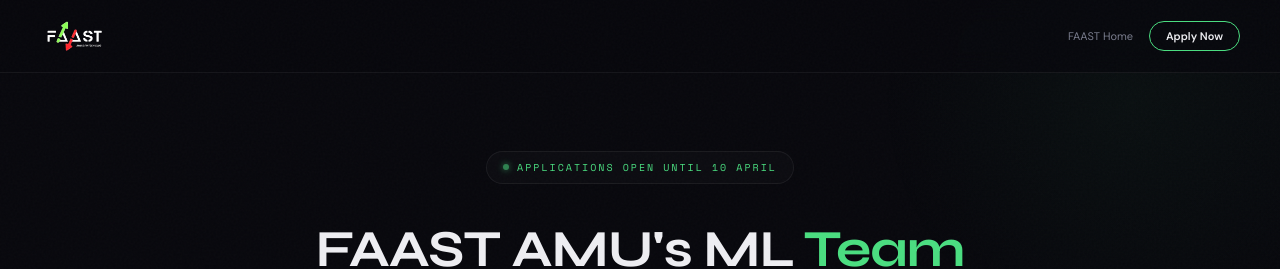
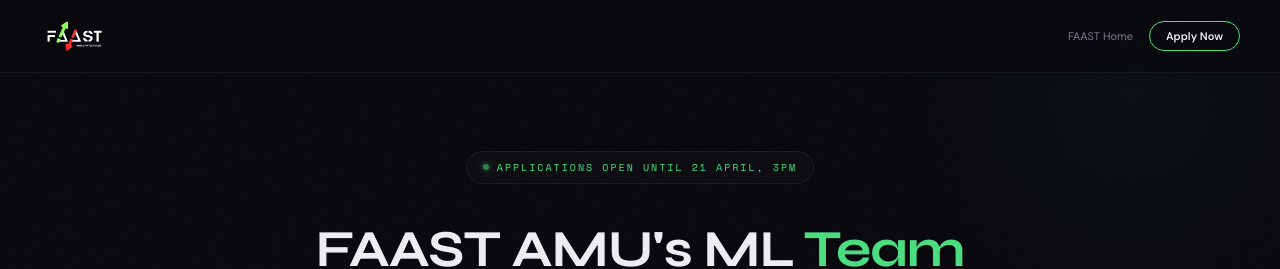
Before and after one commit to SuhaibK10/FAAST-ML-Team, a React (Vite) app: page / in a window 1280 px wide. Shown: the top 269 px of the page. Built offline with nearby package versions, Linux system fonts and the light colour scheme.

Commit message:
Extended the deadline

```diff
--- a/src/components/Hero.jsx
+++ b/src/components/Hero.jsx
@@ -17,7 +17,7 @@
         variants={fade(0.1)} initial="hidden" animate="visible"
       >
         <span className="w-1.5 h-1.5 rounded-full bg-mint animate-blink shadow-[0_0_6px_var(--color-mint)]" />
-        <span className="font-[family-name:var(--font-mono)] text-[10px] text-mint tracking-[2px] uppercase">Applications Open Until 10 April</span>
+        <span className="font-[family-name:var(--font-mono)] text-[10px] text-mint tracking-[2px] uppercase">Applications Open Until 21 April, 3PM</span>
       </motion.div>
 
       {/* Heading */}
```
